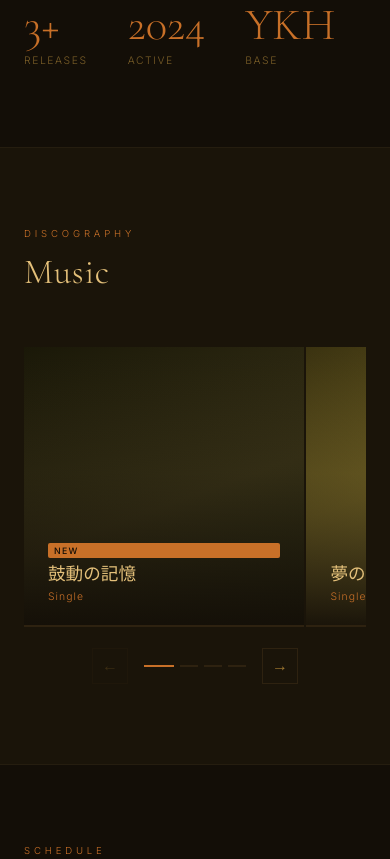
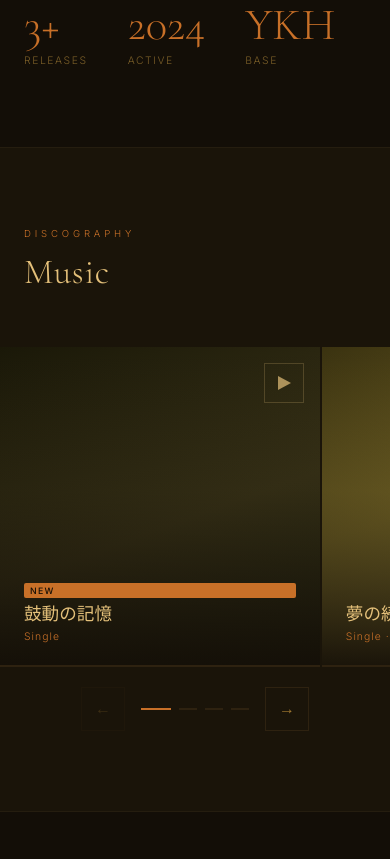
Before and after one commit to sGvQs/wataru-offical, a website: page index-amber.html in a window 390 px wide. Shown: the part 1928-2787 px from the top of the page. Drawn offline with nearby package versions, Linux system fonts and the light colour scheme.

Commit message:
バグの修正

```diff
--- a/index-amber.html
+++ b/index-amber.html
@@ -25,7 +25,7 @@
       --nav-h:      72px;
     }
 
-    html { scroll-behavior: smooth; }
+    html { scroll-behavior: smooth; overflow-x: clip; }
     body {
       background: var(--bg);
       color: var(--warm-white);
@@ -298,7 +298,7 @@
     }
     .music-header { max-width: 1200px; margin: 0 auto 48px; }
     .music-carousel-wrap { position: relative; max-width: 1200px; margin: 0 auto; }
-    .music-carousel-outer { overflow: hidden; }
+    .music-carousel-outer { overflow: hidden; width: 100%; }
     .music-carousel {
       display: flex; gap: 2px;
       transition: transform .45s cubic-bezier(.25,.46,.45,.94);
@@ -311,7 +311,7 @@
       gap: 16px; margin-top: 20px;
     }
     .carousel-btn {
-      width: 36px; height: 36px;
+      width: 44px; height: 44px;
       background: none; border: 1px solid var(--border);
       color: var(--cream); font-size: 1rem;
       display: flex; align-items: center; justify-content: center;
@@ -319,20 +319,27 @@
     }
     .carousel-btn:hover { background: var(--red); border-color: var(--red); color: var(--warm-white); }
     .carousel-btn:disabled { opacity: .25; pointer-events: none; }
-    .carousel-dots { display: flex; gap: 6px; align-items: center; }
+    .carousel-dots { display: flex; gap: 8px; align-items: center; }
     .carousel-dot {
-      width: 18px; height: 2px; background: var(--border);
+      width: 18px; height: 36px;
+      background: linear-gradient(to bottom, transparent 46%, var(--border) 46%, var(--border) 54%, transparent 54%);
       border: none; padding: 0; cursor: pointer;
       transition: background .25s, width .25s;
     }
-    .carousel-dot.active { background: var(--red); width: 30px; }
+    .carousel-dot.active {
+      width: 30px;
+      background: linear-gradient(to bottom, transparent 46%, var(--red) 46%, var(--red) 54%, transparent 54%);
+    }
     .music-card {
       flex: 0 0 calc(25% - 1.5px);
       aspect-ratio: 1; position: relative;
       background: var(--bg3); overflow: hidden; cursor: pointer;
     }
     @media (max-width: 900px) { .music-card { flex: 0 0 calc(50% - 1px); } }
-    @media (max-width: 560px) { .music-card { flex: 0 0 82%; } }
+    @media (max-width: 560px) {
+      .music-card { flex: 0 0 82%; }
+      .music-card .music-play { opacity: .7; }
+    }
     .music-card-bg { position: absolute; inset: 0; transition: transform .5s ease; }
     .music-card:hover .music-card-bg { transform: scale(1.04); }
     .music-card-color { width: 100%; height: 100%; }
@@ -514,6 +521,9 @@
       .hamburger { display: flex; }
       .mobile-menu { display: flex; }
       section { padding: 80px 24px; }
+      #music { padding-left: 0; padding-right: 0; }
+      #music .music-header { padding-left: 24px; }
+      #music .carousel-nav { padding: 0 24px; }
       .about { grid-template-columns: 1fr; gap: 48px; }
 
       .live-item { grid-template-columns: 80px 1fr; }
```
Also changed, not shown: index-light.html (+17 -7 lines), index.html (+17 -7 lines).
